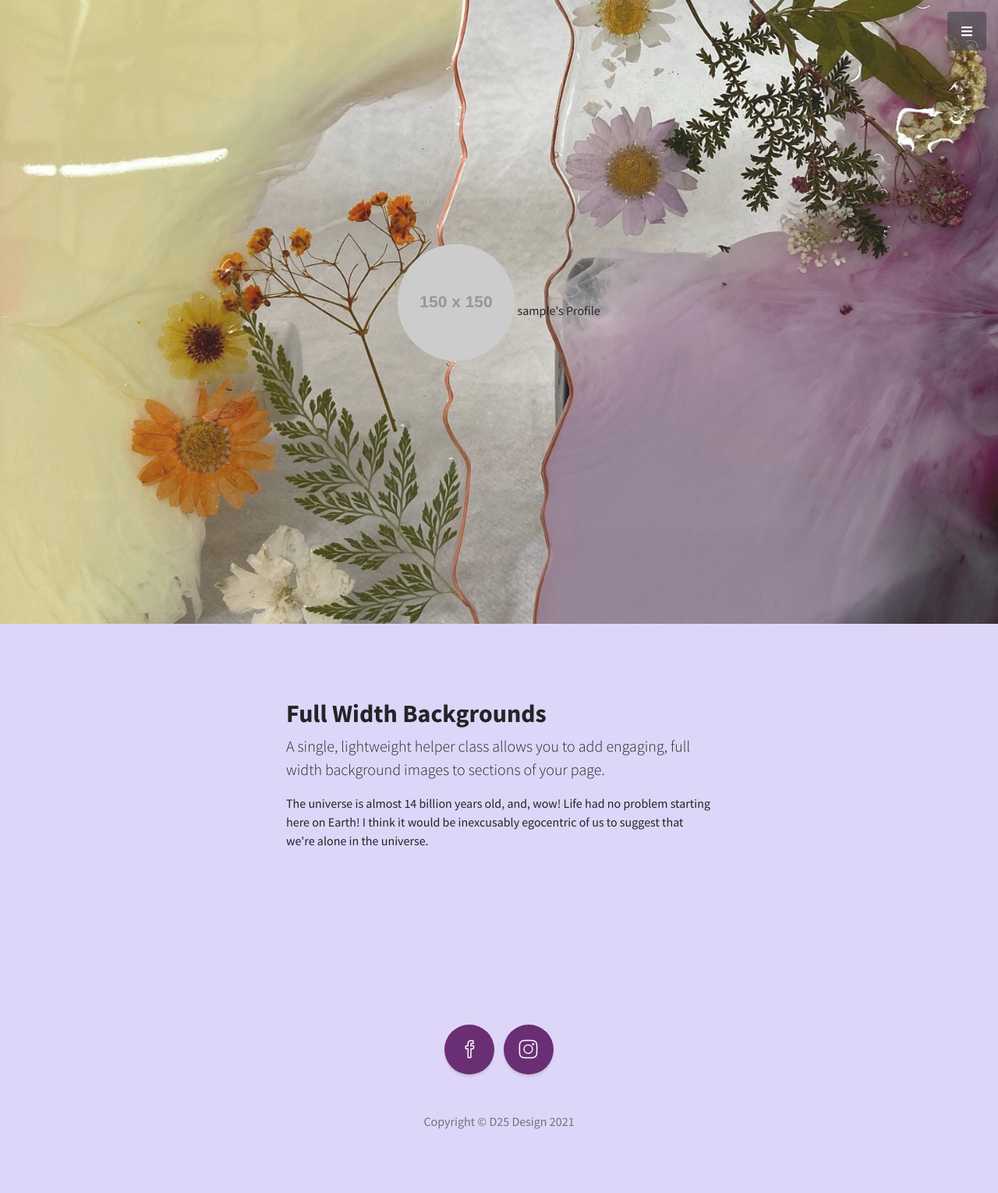
After one commit to DanielMichael82/lila-harz, a Flask app: page /profile/1 in a window 1280 px wide. The commit adds this page. Shown: the whole page at 78% size. Run offline with Flask 2, Linux system fonts and the light colour scheme; the visitor is signed in with stand-in values (Sample User, id 1); grey boxes labelled with a size stand in for pictures from a placeholder-image service; a database or web service that is not in the repository returns one stand-in record (values such as "Sample title"); some libraries are stand-ins or nearby versions.

Commit message:
Added user profile page

```diff
--- a/app.py
+++ b/app.py
@@ -106,6 +106,14 @@ def login():
     return render_template("login.html")
 
 
+@app.route("/profile/<username>", methods=["GET", "POST"])
+def profile(username):
+    # grab the session user's username from db
+    username = mongo.db.users.find_one(
+        {"username": session["user"]})["username"]
+    return render_template("profile.html", username=username)
+
+
 if __name__ == "__main__":
     app.run(
         host=os.environ.get("IP", "0.0.0.0"),
--- a/templates/base.html
+++ b/templates/base.html
@@ -27,14 +27,13 @@
         <ul class="sidebar-nav">
             <li class="sidebar-brand"><a href="#page-top">Lila Harz</a></li>
             <li class="sidebar-nav-item"><a href="{{ url_for('index') }}">Home</a></li>
+            <li class="sidebar-nav-item"><a href="{{ url_for('profile', username=session['user']) }}">Profile</a></li>
             <li class="sidebar-nav-item"><a href="{{ url_for('collections') }}">Collections</a></li>
             <li class="sidebar-nav-item"><a href="{{ url_for('care_guide') }}">Care Guide</a></li>
             <li class="sidebar-nav-item"><a href="{{ url_for('contact') }}">Contact</a></li>
             <li class="sidebar-nav-item"><a href="{{ url_for('sign_up') }}">Sign Up</a></li>
             <li class="sidebar-nav-item"><a href="{{ url_for('login') }}"><i class="far fa-user"></i> Login</a></li>
         </ul>
-        </div>
-        </div>
     </nav>
 
 
--- /dev/null
+++ b/templates/profile.html
@@ -0,0 +1,26 @@
+{% extends "base.html" %}
+{% block content %}
+
+<header class="masthead d-flex align-items-center">
+    <div class="container px-4 px-lg-5 text-center">
+        <img class="img-fluid rounded-circle mb-4" src="https://dummyimage.com/150x150/6c757d/dee2e6.jpg" alt="..." />
+        {{ username }}'s Profile
+    </div>
+</header>
+<!-- Content section-->
+<section class="py-5">
+    <div class="container my-5">
+        <div class="row justify-content-center">
+            <div class="col-lg-6">
+                <h2>Full Width Backgrounds</h2>
+                <p class="lead">A single, lightweight helper class allows you to add engaging, full width background
+                    images to sections of your page.</p>
+                <p class="mb-0">The universe is almost 14 billion years old, and, wow! Life had no problem starting here
+                    on Earth! I think it would be inexcusably egocentric of us to suggest that we're alone in the
+                    universe.</p>
+            </div>
+        </div>
+    </div>
+</section>
+
+{% endblock %}
```
